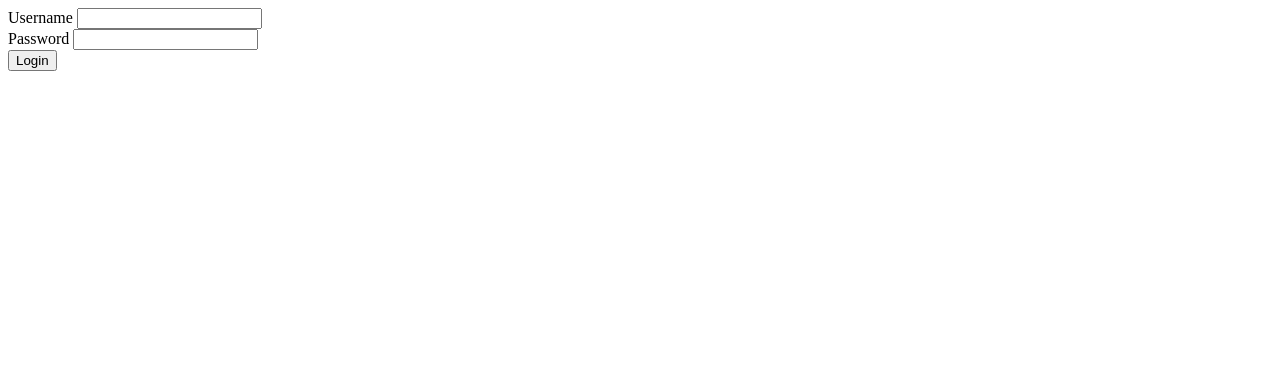
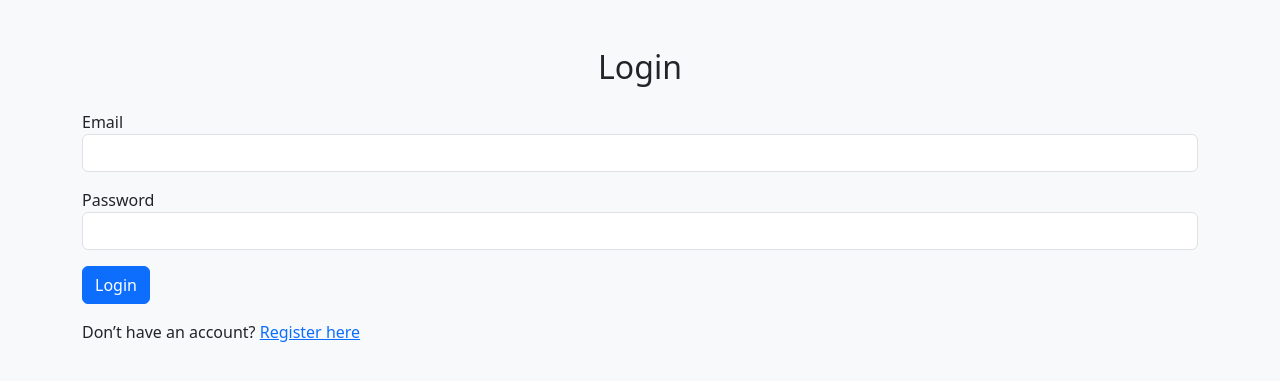
Before and after one commit to dhanya-2075/secure-web-app, a Flask app: page /login in a window 1280 px wide. Shown: the top 381 px of the page. Run offline with Flask 3, Linux system fonts and the light colour scheme.

Commit message:
Add files via upload

```diff
--- /dev/null
+++ b/app.py
@@ -0,0 +1,79 @@
+from flask import Flask, render_template, redirect, url_for, flash
+from flask_sqlalchemy import SQLAlchemy
+from flask_wtf import FlaskForm
+from wtforms import StringField, PasswordField, SubmitField
+from wtforms.validators import InputRequired, Email, Length, EqualTo
+from flask_bcrypt import Bcrypt
+from flask_login import LoginManager, UserMixin, login_user, login_required, logout_user, current_user
+
+from models import db, User  # ✅ Import db from models
+
+app = Flask(__name__)
+app.config['SECRET_KEY'] = 'secureproject2025'
+app.config['SQLALCHEMY_DATABASE_URI'] = 'sqlite:///database.db'
+
+# Initialize extensions
+db.init_app(app)
+bcrypt = Bcrypt(app)
+login_manager = LoginManager(app)
+login_manager.login_view = 'login'
+
+# Forms
+class RegisterForm(FlaskForm):
+    email = StringField("Email", validators=[InputRequired(), Email()])
+    password = PasswordField("Password", validators=[InputRequired(), Length(min=6)])
+    confirm = PasswordField("Confirm Password", validators=[InputRequired(), EqualTo("password")])
+    submit = SubmitField("Register")
+
+class LoginForm(FlaskForm):
+    email = StringField("Email", validators=[InputRequired(), Email()])
+    password = PasswordField("Password", validators=[InputRequired()])
+    submit = SubmitField("Login")
+
+@login_manager.user_loader
+def load_user(user_id):
+    return User.query.get(int(user_id))
+
+@app.route('/')
+def home():
+    return redirect(url_for('login'))
+
+@app.route('/register', methods=['GET', 'POST'])
+def register():
+    form = RegisterForm()
+    if form.validate_on_submit():
+        hashed_pw = bcrypt.generate_password_hash(form.password.data)
+        user = User(email=form.email.data, password=hashed_pw)
+        db.session.add(user)
+        db.session.commit()
+        flash("Registration successful. Please login.")
+        return redirect(url_for('login'))
+    return render_template('register.html', form=form)
+
+@app.route('/login', methods=['GET', 'POST'])
+def login():
+    form = LoginForm()
+    if form.validate_on_submit():
+        user = User.query.filter_by(email=form.email.data).first()
+        if user and bcrypt.check_password_hash(user.password, form.password.data):
+            login_user(user)
+            return redirect(url_for('dashboard'))
+        flash("Invalid email or password")
+    return render_template('login.html', form=form)
+
+@app.route('/dashboard')
+@login_required
+def dashboard():
+    return render_template('dashboard.html', email=current_user.email)
+
+@app.route('/logout')
+@login_required
+def logout():
+    logout_user()
+    return redirect(url_for('login'))
+
+# Run the app
+if __name__ == '__main__':
+    with app.app_context():
+        db.create_all()
+    app.run(debug=True)
--- a/templates/login.html
+++ b/templates/login.html
@@ -1,6 +1,19 @@
-<form method="POST">
-    {{ form.hidden_tag() }}
-    {{ form.username.label }} {{ form.username() }} <br>
-    {{ form.password.label }} {{ form.password() }} <br>
-    {{ form.submit() }}
-</form>
+<!DOCTYPE html>
+<html>
+<head>
+    <title>Login</title>
+    <link href="https://cdn.jsdelivr.net/npm/bootstrap@5.3.0/dist/css/bootstrap.min.css" rel="stylesheet">
+</head>
+<body class="bg-light">
+<div class="container mt-5">
+    <h2 class="text-center mb-4">Login</h2>
+    <form method="POST">
+        {{ form.hidden_tag() }}
+        <div class="mb-3">{{ form.email.label }} {{ form.email(class="form-control") }}</div>
+        <div class="mb-3">{{ form.password.label }} {{ form.password(class="form-control") }}</div>
+        <div class="mb-3">{{ form.submit(class="btn btn-primary") }}</div>
+        <p class="mt-3">Don’t have an account? <a href="{{ url_for('register') }}">Register here</a></p>
+    </form>
+</div>
+</body>
+</html>
```
Also changed, not shown: models.py (+4 -4 lines), static/style.css (deleted, +0 -72 lines), templates/dashboard.html (+15 -2 lines), templates/register.html (+21 -8 lines), database.db (added), instance/database.db (added).
